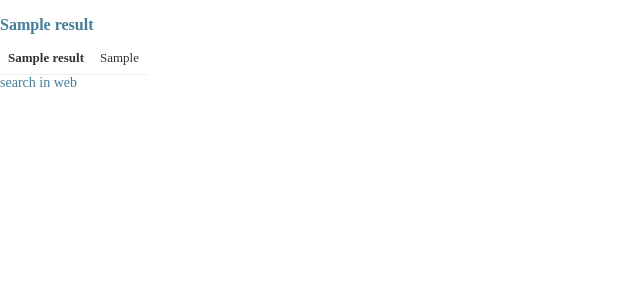
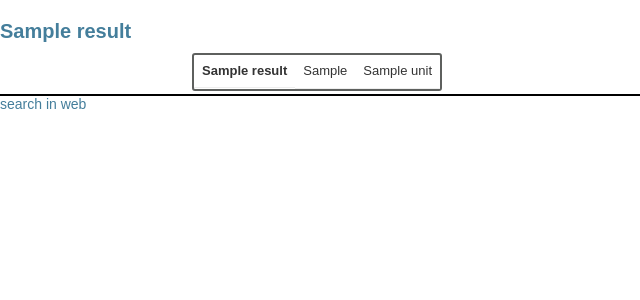
Before and after one commit to hojjat-zare/chemical_search_engine, a Django app: template search_eng/search_in_database/templates/search_in_database/search_result.html in a window 1280 px wide. Shown: the top 300 px of the page, without its empty margins (0-640 px from the left). Run offline with Django 3.2, Linux system fonts and the light colour scheme; the template is opened without the code that fills it: most values are stand-ins (such as "Sample title", 1, 10 or a date in 2020).

Commit message:
add some styles

```diff
--- a/search_eng/search_in_database/static/search_in_database/css/base.css
+++ b/search_eng/search_in_database/static/search_in_database/css/base.css
@@ -1,9 +1,22 @@
-/*
-    DJANGO Admin styles
-*/
 
+/* special styles */
+
+.table_container, .none_numeric_prop_container {
+  display: inline-block;
+  margin-left: 15%;
+}
+caption{
+  border-bottom:1px solid black;
+}
+.in_table_properties{
+  display: inline-block;
+}
+.result {
+  border-bottom: 2px solid black;
+}
 
 body {
+    font-family: Arial, Helvetica, sans-serif;
     margin: 0;
     padding: 0;
     font-size: 14px;
@@ -27,10 +40,6 @@ a:focus {
     text-decoration: underline;
 }
 
-a img {
-    border: none;
-}
-
 a.section:link, a.section:visited {
     color: #fff;
     text-decoration: none;
@@ -41,15 +50,6 @@ a.section:focus, a.section:hover {
 }
 
 /* GLOBAL DEFAULTS */
-
-p, ol, ul, dl {
-    margin: .2em 0 .8em 0;
-}
-
-p {
-    padding: 0;
-    line-height: 140%;
-}
 
 h1,h2,h3,h4,h5 {
     font-weight: bold;
@@ -63,7 +63,7 @@ h1 {
 }
 
 h2 {
-    font-size: 16px;
+    font-size: 20px;
     margin: 1em 0 .5em 0;
 }
 
@@ -93,82 +93,29 @@ h5 {
     letter-spacing: 1px;
 }
 
-ul li {
-    list-style-type: square;
-    padding: 1px 0;
-}
-
-li ul {
-    margin-bottom: 0;
-}
-
-li, dt, dd {
-    font-size: 13px;
-    line-height: 20px;
-}
-
-dt {
-    font-weight: bold;
-    margin-top: 4px;
-}
-
-dd {
-    margin-left: 0;
-}
-
 form {
     margin: 0;
     padding: 0;
 }
 
-fieldset {
-    margin: 0;
-    padding: 0;
-    border: none;
-    border-top: 1px solid #eee;
-}
-
-blockquote {
-    font-size: 11px;
-    color: #777;
-    margin-left: 2px;
-    padding-left: 10px;
-    border-left: 5px solid #ddd;
-}
-
-code, pre {
-    color: #666;
-    font-size: 12px;
-}
-
-pre.literal-block {
-    margin: 10px;
-    background: #eee;
-    padding: 6px 8px;
-}
-
-code strong {
-    color: #930;
-}
-
-hr {
-    clear: both;
-    color: #eee;
-    background-color: #eee;
-    height: 1px;
-    border: none;
-    margin: 0;
-    padding: 0;
-    font-size: 1px;
-    line-height: 1px;
-}
-
-
 /* TABLES */
 
 table {
-    border-collapse: collapse;
-    border-color: #ccc;
+  border: 2px solid #1b1d1bb3;
+  border-radius: 3px;
+  border-collapse: collapse;
+}
+
+tr:nth-child(even) {
+  background-color: #dddddd;
+}
+
+th {
+    font-weight: 600;
+    text-align: left;
+    display: flex;
+    align-items: center;
+    height: 100%;
 }
 
 td, th {
@@ -179,13 +126,7 @@ td, th {
     padding: 8px;
 }
 
-th {
-    font-weight: 600;
-    text-align: left;
-}
-
-thead th,
-tfoot td {
+thead th {
     color: #666;
     padding: 5px 10px;
     font-size: 11px;
@@ -198,16 +139,9 @@ tfoot td {
 
 /* FORM DEFAULTS */
 
-input, textarea, select, .form-row p, form .button {
-    margin: 2px 0;
-    padding: 2px 3px;
-    vertical-align: middle;
-    font-weight: normal;
-    font-size: 13px;
-}
 
 input[type=text], input[type=password], input[type=email], input[type=url],
-input[type=number], textarea, select, .vTextField {
+input[type=number], textarea, select {
     border: 1px solid #ccc;
     border-radius: 4px;
     padding: 5px 6px;
@@ -215,8 +149,7 @@ input[type=number], textarea, select, .vTextField {
 }
 
 input[type=text]:focus, input[type=password]:focus, input[type=email]:focus,
-input[type=url]:focus, input[type=number]:focus, textarea:focus, select:focus,
-.vTextField:focus {
+input[type=url]:focus, input[type=number]:focus, textarea:focus, select:focus {
     border-color: #999;
 }
 
--- a/search_eng/search_in_database/templates/search_in_database/base/show_single_prop.html
+++ b/search_eng/search_in_database/templates/search_in_database/base/numeric_property_row.html
@@ -1,4 +1,4 @@
-{# variables: header_cell prop_prop_value prop_unit property_type #}
+{# variables: header_cell prop_value prop_unit property_type #}
 <tr>
   <th>{{header_cell|cut:'_'}}</th>
   <td>
@@ -24,9 +24,7 @@
       {% endif %}
     {% endautoescape %}
   </td>
-  {% if property_type == 'numeric' %}
-    <td>
-      {{prop_unit|default_if_none:''}}
-    </td>
-  {% endif %}
+  <td>
+    {{prop_unit|default_if_none:''}}
+  </td>
 </tr>
--- a/search_eng/search_in_database/templates/search_in_database/search_result.html
+++ b/search_eng/search_in_database/templates/search_in_database/search_result.html
@@ -6,17 +6,28 @@
       {% if result.type in 'concept,instance' %}
         {% for property_group, property_group_value in result.data.items %}
           {% if property_group_value %}
-          <table>
-            {% for property, property_value in property_group_value.items %}
-              {% include "search_in_database/base/show_single_prop.html" with header_cell=property prop_value=property_value.value prop_unit=property_value.unit property_type=property_group %}
-            {% endfor %}
-          </table>
+            {% if not property_group in 'numeric-entity' %}
+              {% for property, property_value in property_group_value.items %}
+                  {% include "search_in_database/base/none_numeric_property_div.html" with header_cell=property prop_value=property_value.value %}
+              {% endfor %}
+            {% else %}
+              <div class="table_container">
+                <table class="in_table_properties">
+                  <caption>{{property_group}} properties</caption>
+                  {% for property, property_value in property_group_value.items %}
+                    {% include "search_in_database/base/numeric_property_row.html" with header_cell=property prop_value=property_value.value prop_unit=property_value.unit property_type=property_group %}
+                  {% endfor %}
+                </table>
+              </div>
+            {% endif %}
           {% endif %}
         {% endfor %}
       {% else %}
-        <table>
-          {% include "search_in_database/base/show_single_prop.html" with header_cell=result.property_name prop_value=result.data.value prop_unit=result.data.unit property_type=result.data.group %}
-        </table>
+        <div class="table_container">
+          <table class="in_table_properties">
+            {% include "search_in_database/base/numeric_property_row.html" with header_cell=result.property_name prop_value=result.data.value prop_unit=result.data.unit property_type=result.data.group %}
+          </table>
+        </div>
       {% endif %}
     </div>
   {% endfor %}
--- a/search_eng/search_in_database/tools.py
+++ b/search_eng/search_in_database/tools.py
@@ -62,13 +62,13 @@ class AllPropertiesOfEntity:
                 if(not is_blob):
                     props[ent_prop.prop_eid.mainname] = {'value':[ent_prop.dvalue]}
                 else:
-                    props[ent_prop.prop_eid.mainname] = {'value':[ent_prop.blob_value()]}
+                    props[ent_prop.prop_eid.mainname] = {'value':[ent_prop.blob_value(width='auto',height='auto')]}
                     # breakpoint()
             else:
                 if(not is_blob == None):
                     props[ent_prop.prop_eid.mainname]['value'].append(ent_prop.dvalue)
                 else:
-                    props[ent_prop.prop_eid.mainname]['value'].append(ent_prop.blob_value())
+                    props[ent_prop.prop_eid.mainname]['value'].append(ent_prop.blob_value(width='auto',height='auto'))
         return props
 
     def get_blob_propes_in_dictionary_form(self):
@@ -170,7 +170,7 @@ class PropertyOfEntity:
         elif(type_of_prop_id in [id_of_double_unitless,id_of_integer_unitless,id_of_string]):
             return {'group':prop_type_map[type_of_prop_id],'value':[prop.dvalue for prop in properties],'unit':None}
         elif(type_of_prop_id == id_of_blob):
-            return {'group':prop_type_map[type_of_prop_id],'value':[prop.blob_value() for prop in properties],'unit':None}
+            return {'group':prop_type_map[type_of_prop_id],'value':[prop.blob_value(width='auto',height='auto') for prop in properties],'unit':None}
         elif(type_of_prop_id == id_of_entity_property):
             values = []
             for prop in properties:
```
Also changed, not shown: search_eng/search_in_database/templates/search_in_database/base/none_numeric_property_div.html (added, +12 -0 lines).
